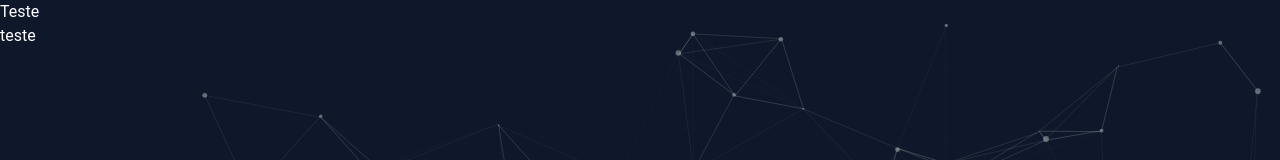
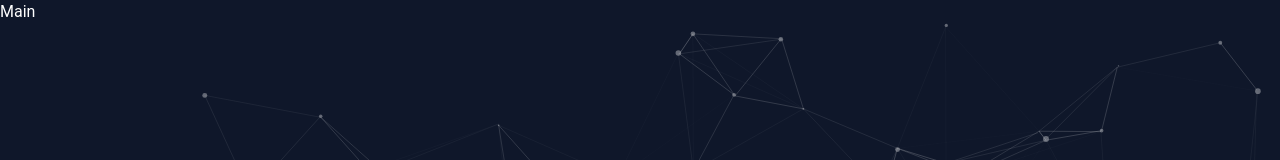
Before and after one commit to dezoliveira/folio, a SvelteKit app: page / in a window 1280 px wide. Shown: the top 160 px of the page. Built offline with nearby package versions, Linux system fonts and the light colour scheme.

Commit message:
Coponents structure

```diff
--- /dev/null
+++ b/src/components/Main.svelte
@@ -0,0 +1 @@
+<h1>Main</h1>
--- a/src/routes/+page.svelte
+++ b/src/routes/+page.svelte
@@ -1,4 +1,5 @@
-<div>
-  <h1>Teste</h1>
-  <h2>teste</h2>
-</div>
+<script>
+  import Main from "../components/Main.svelte";
+</script>
+
+<Main />
```
Also changed, not shown: src/components/Footer.svelte (added), src/components/Header.svelte (added), src/components/Step.svelte (added).
